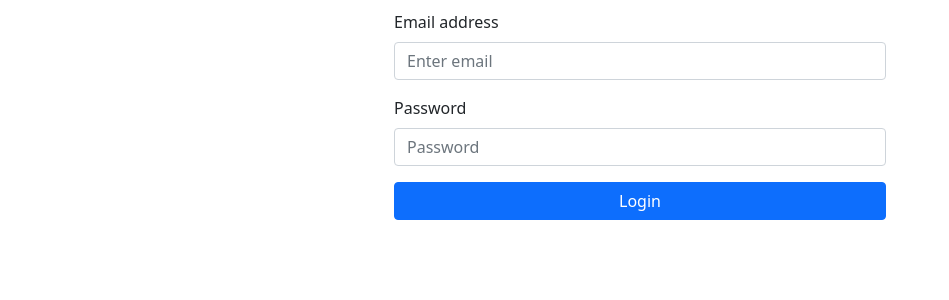
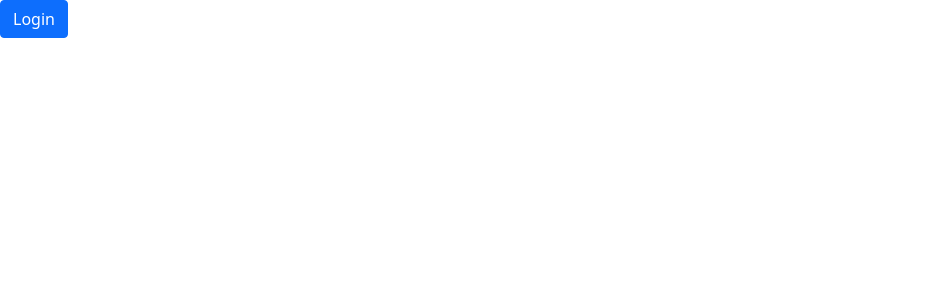
Before and after one commit to biswajitdas-007/payment-split-app-frontend, a React (Create React App) app: page / in a window 1280 px wide. Shown: the top 300 px of the page, without its empty margins (0-949 px from the left). Built offline with nearby package versions, Linux system fonts and the light colour scheme.

Commit message:
files changed

```diff
--- a/src/Components/Login/FormComponent.jsx
+++ b/src/Components/Login/FormComponent.jsx
@@ -13,36 +13,9 @@ const FormComponent = ({ handleSubmit }) => {
   };
   return (
     <div>
-      <Form
-        className={styles.formContainer}
-        onSubmit={(e) => {
-          e.preventDefault();
-          handleSubmit(userDetails);
-        }}
-      >
-        <Form.Group className="mb-3" controlId="formBasicEmail">
-          <Form.Label>Email address</Form.Label>
-          <Form.Control
-            type="email"
-            placeholder="Enter email"
-            name="email"
-            onChange={(e) => handleChange(e)}
-          />
-        </Form.Group>
-
-        <Form.Group className="mb-3" controlId="formBasicPassword">
-          <Form.Label>Password</Form.Label>
-          <Form.Control
-            type="password"
-            placeholder="Password"
-            name="password"
-            onChange={(e) => handleChange(e)}
-          />
-        </Form.Group>
-        <Button variant="primary" type="submit">
-          Login
-        </Button>
-      </Form>
+      <Button variant="primary" type="submit" onClick={handleSubmit}>
+        Login
+      </Button>
     </div>
   );
 };
--- /dev/null
+++ b/src/Routes/PrivateRoute.js
@@ -0,0 +1,5 @@
+import React from "react";
+import { Outlet, Navigate } from "react-router-dom";
+
+export const PrivateRoute = (isAuth) =>
+  isAuth ? <Outlet /> : <Navigate to="/" />;
--- a/src/Routes/Routes.js
+++ b/src/Routes/Routes.js
@@ -4,14 +4,17 @@ import AddExpenditure from "../pages/AddExpenditure";
 import Homepage from "../pages/Homepage";
 import Login from "../pages/Login";
 import Expenditure from "../pages/Expenditure";
+import { PrivateRoute } from "./PrivateRoute";
 const Routes = () => {
   return (
     <BrowserRouter>
       <AllRoutes>
+        <Route exact element={<PrivateRoute />}>
+          <Route exact path="/dashboard" element={<Homepage />} />
+          <Route exact path="/AddExpenditure" element={<AddExpenditure />} />
+          <Route exact path="/Expenditures" element={<Expenditure />} />
+        </Route>
         <Route exact path="/" element={<Login />} />
-        <Route exact path="/dashboard" element={<Homepage />} />
-        <Route exact path="/AddExpenditure" element={<AddExpenditure />} />
-        <Route exact path="/Expenditures" element={<Expenditure />} />
       </AllRoutes>
     </BrowserRouter>
   );
--- a/src/pages/AddExpenditure.js
+++ b/src/pages/AddExpenditure.js
@@ -4,6 +4,7 @@ import Toolbar from "@mui/material/Toolbar";
 import Box from "@mui/material/Box";
 import styles from "../assets/css/Login.module.css";
 import Dashboard from "../Components/Dashboard/Dashboard";
+import { useNavigate } from "react-router-dom";
 let data = {
   name: "",
   type: "",
@@ -11,19 +12,23 @@ let data = {
 };
 const drawerWidth = 240;
 const AddExpenditure = () => {
+  const navigate = useNavigate();
   const [expensesDetails, setExpensesDetails] = useState(data);
   const handleChange = (e) => {
     const { value, name } = e.target;
     setExpensesDetails({ ...expensesDetails, [name]: value });
   };
   const handleSubmit = (expenses) => {
+    const data = {};
     fetch("https://payment-split-web-app.herokuapp.com/create-expenditure", {
       method: "POST",
       headers: { "Content-Type": "application/json" },
       body: JSON.stringify(expensesDetails),
     })
       .then((res) => res.json())
-      .then((res) => console.log("Res: ", res))
+      .then((res) => {
+        navigate("/Expenditures");
+      })
       .catch((err) => console.log("Error: ", err));
   };
   return (
--- a/src/pages/Login.js
+++ b/src/pages/Login.js
@@ -4,15 +4,16 @@ import { useNavigate } from "react-router-dom";
 
 const Login = () => {
   const navigate = useNavigate();
-  const handleSubmit = (userDetails) => {
-    console.log("FOrm: ", userDetails);
-    fetch("https://payment-split-web-app.herokuapp.com/login", {
-      method: "POST",
+  const handleSubmit = () => {
+    fetch("https://payment-split-web-app-backend.herokuapp.com/auth/google", {
+      method: "GET",
       headers: { "Content-Type": "application/json" },
-      body: JSON.stringify(userDetails),
     })
       .then((res) => res.json())
-      .then((res) => navigate("/dashboard"))
+      .then((res) => {
+        localStorage.setItem("user-details", JSON.stringify(res));
+        navigate("/dashboard");
+      })
       .catch((err) => console.log("error: ", err));
   };
   return (
```
